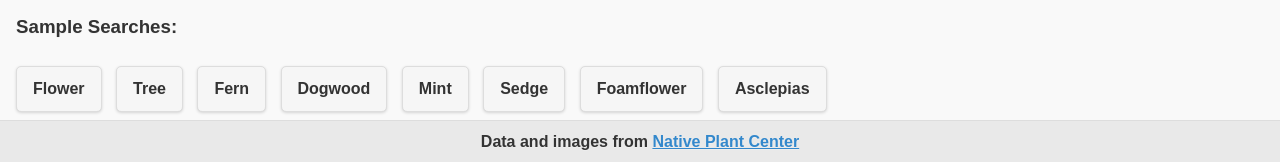
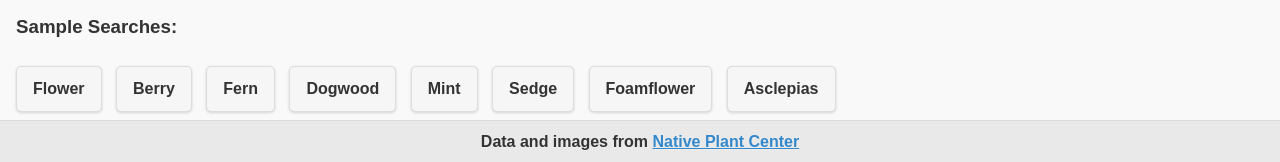
Before and after one commit to CoderCoop/nativePlantsChesapeake, a plain HTML site: page assets/index.html in a window 1280 px wide. Shown: the part 211-373 px from the top of the page. Drawn offline with Linux system fonts and the light colour scheme.

Commit message:
use example search with better results

```diff
--- a/assets/index.html
+++ b/assets/index.html
@@ -40,7 +40,7 @@
         <h3>Sample Searches:</h3>
         <div>
           <a href="#" class="sample-search ui-btn ui-corner-all ui-btn-inline ui-shadow">Flower</a>
-          <a href="#" class="sample-search ui-btn ui-corner-all ui-btn-inline ui-shadow">Tree</a>
+          <a href="#" class="sample-search ui-btn ui-corner-all ui-btn-inline ui-shadow">Berry</a>
           <a href="#" class="sample-search ui-btn ui-corner-all ui-btn-inline ui-shadow">Fern</a>
           <a href="#" class="sample-search ui-btn ui-corner-all ui-btn-inline ui-shadow">Dogwood</a>
           <a href="#" class="sample-search ui-btn ui-corner-all ui-btn-inline ui-shadow">Mint</a>
```
